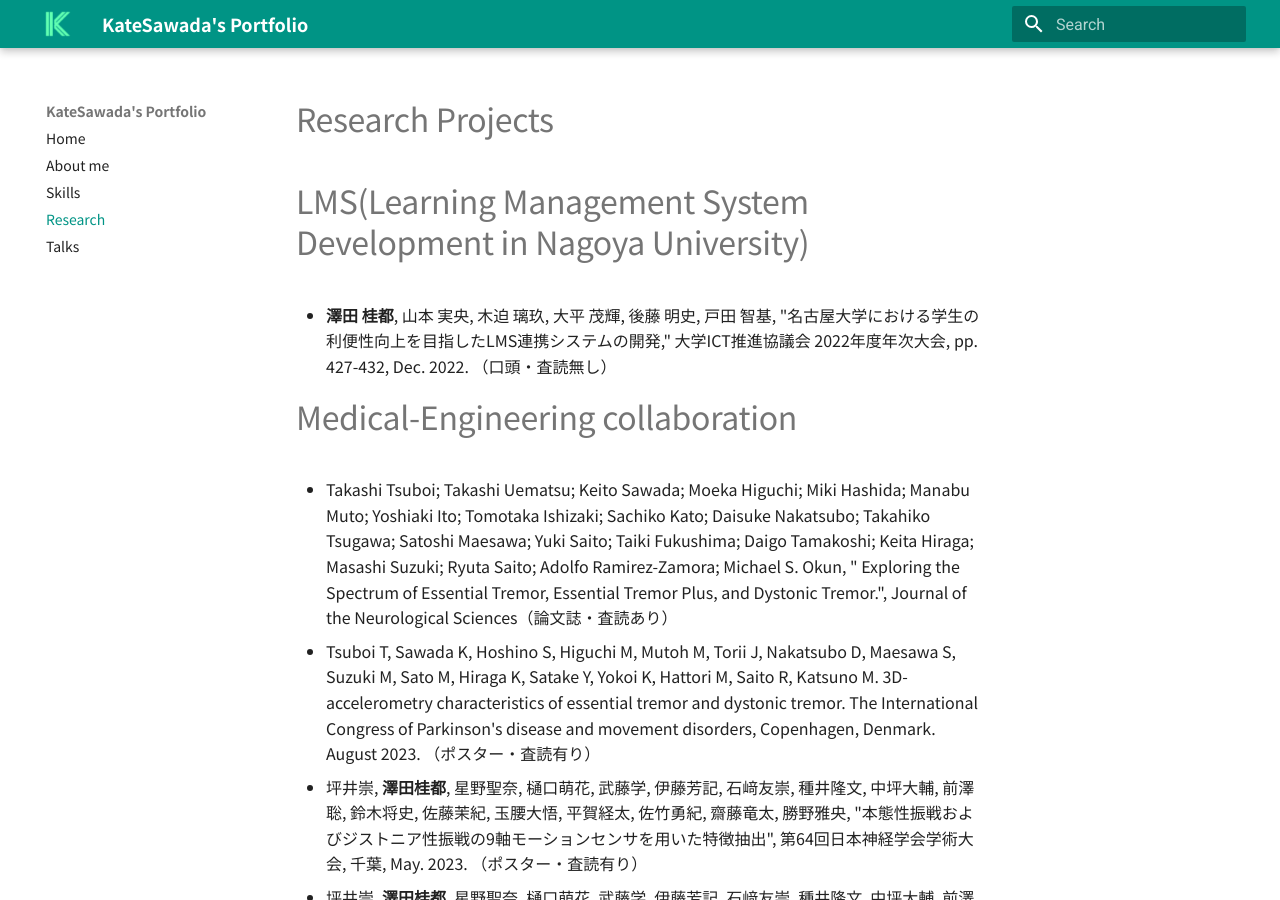
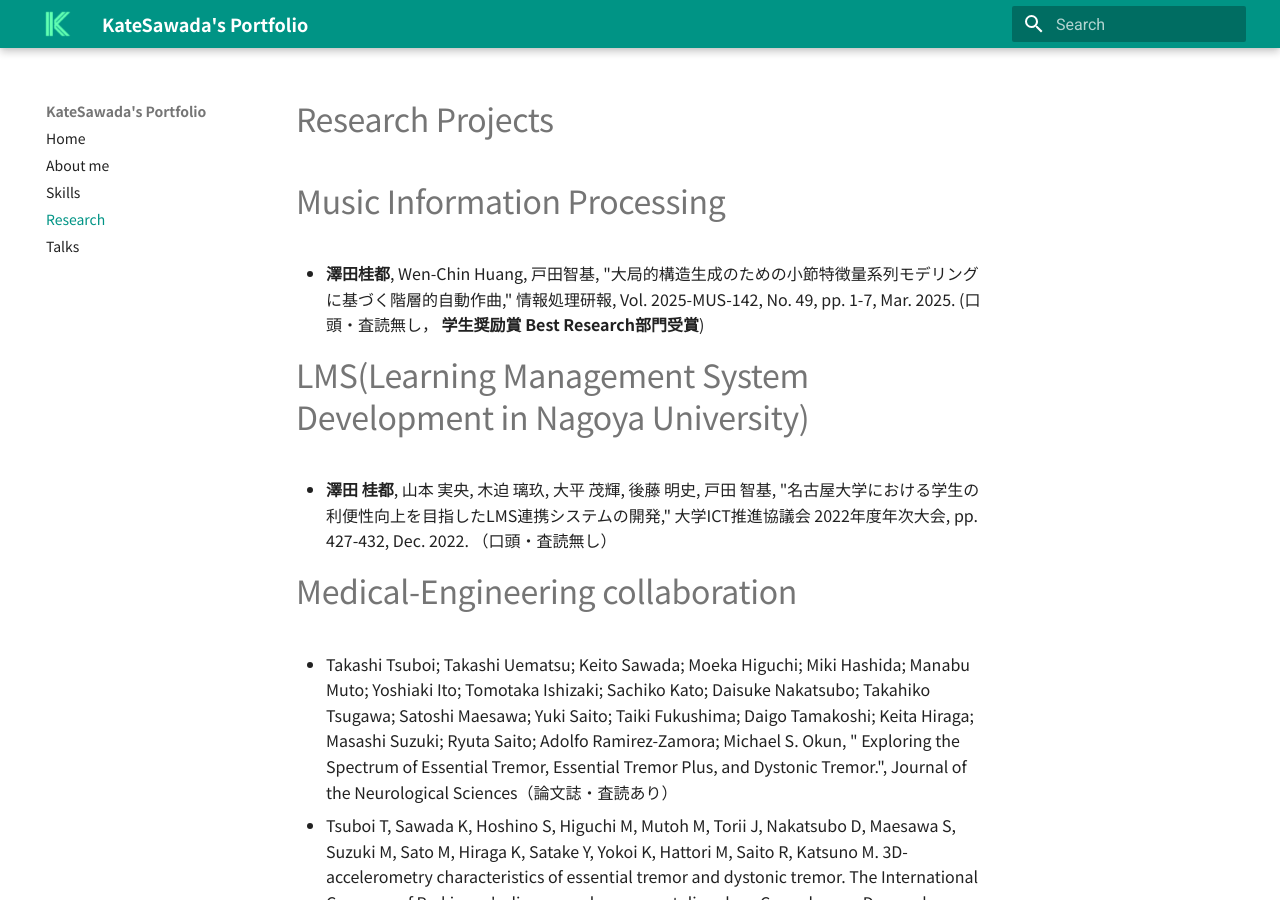
Before and after one commit to KateSawada/KateSawada.github.io, an MkDocs documentation site: the page built from docs/research.md, in a window 1280 px wide and 900 px high. Built offline with MkDocs 1.6.1 and Material for MkDocs 9.7.7, drawn with Linux system fonts in a browser that asks for light colours; nearby versions of some CDN libraries.

Commit message:
sigmus追加

```diff
--- a/docs/research.md
+++ b/docs/research.md
@@ -3,6 +3,9 @@ title: Research Projects
 ---
 
 # Research Projects
+
+# Music Information Processing
+- **澤田桂都**, Wen-Chin Huang, 戸田智基, "大局的構造生成のための小節特徴量系列モデリングに基づく階層的自動作曲," 情報処理研報, Vol. 2025-MUS-142, No. 49, pp. 1-7, Mar. 2025. (口頭・査読無し， **学生奨励賞 Best Research部門受賞**)
 
 # LMS(Learning Management System Development in Nagoya University)
 - **澤田 桂都**, 山本 実央, 木迫 璃玖, 大平 茂輝, 後藤 明史, 戸田 智基, "名古屋大学における学生の利便性向上を目指したLMS連携システムの開発," 大学ICT推進協議会 2022年度年次大会, pp. 427-432, Dec. 2022. （口頭・査読無し）
```
Also changed, not shown: docs/about.md (+1 -0 lines).
